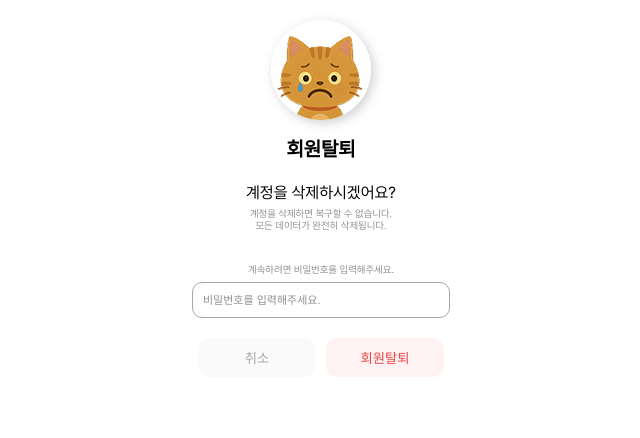
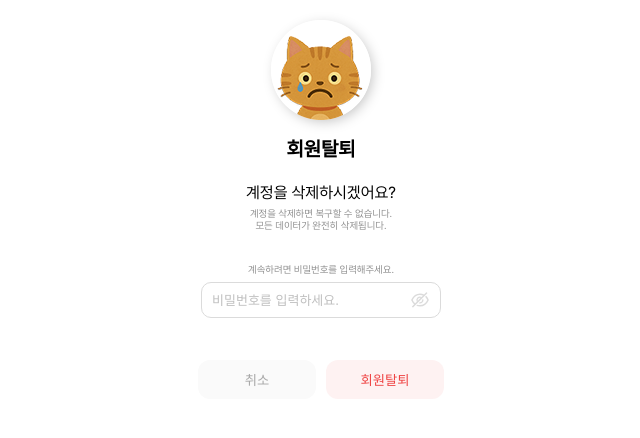
Before and after one commit to devgsheep/-mini-zoo_m, a React (Create React App) app: page /resign in a window 1280 px wide. Shown: the top 438 px of the page, without its empty margins (265-905 px from the left). Built offline with nearby package versions, Linux system fonts and the light colour scheme.

Commit message:
[docs] mail

```diff
--- /dev/null
+++ b/src/css/slider.css
@@ -0,0 +1,18 @@
+.ant-slider .ant-slider-track {
+  background-color: #1890ff; /* 원하는 색 */
+  height: 6px;
+}
+
+.ant-slider-handle {
+  border-color: #2e1a12 !important;
+  background-color: #2e1a12 !important;
+}
+
+.ant-slider-handle::after {
+  border-color: #2e1a12 !important;
+  background-color: #2e1a12 !important;
+}
+
+.ant-slider-rail {
+  background-color: #fff !important;
+}
--- a/src/pages/LoginForm.jsx
+++ b/src/pages/LoginForm.jsx
@@ -297,9 +297,9 @@ function LoginForm() {
   };
 
   // 비밀번호 모달
-  const [isPasswordFindOpen, setIsPasswordFindMoalOpen] = useState(false);
-  const openPasswordFindModal = () => setIsPasswordFindMoalOpen(true);
-  const closePasswordFindModal = () => setIsPasswordFindMoalOpen(false);
+  const [isPasswordFindOpen, setIsPasswordFindModalOpen] = useState(false);
+  const openPasswordFindModal = () => setIsPasswordFindModalOpen(true);
+  const closePasswordFindModal = () => setIsPasswordFindModalOpen(false);
 
   return (
     <Container>
@@ -391,7 +391,7 @@ function LoginForm() {
           centered
           width={286}
         >
-          <PasswordFind onClick={closePasswordFindModal} />
+          <PasswordFind onClose={closePasswordFindModal} />
         </Modal>
       </InputCheckBoxWrap>
       <Button onClick={handleClickHome}>로그인</Button>
@@ -463,7 +463,7 @@ function LoginForm() {
           </svg>
           카카오로 계속하기
         </KakaoButton>
-        <GUESTP>게스트로 탐색</GUESTP>
+        <GUESTP onClick={handleClickHome}>게스트로 탐색</GUESTP>
       </Footer>
     </Container>
   );
--- a/src/pages/Profile.jsx
+++ b/src/pages/Profile.jsx
@@ -1,7 +1,7 @@
 import styled from "@emotion/styled";
 import { Modal } from "antd";
 import { useState } from "react";
-import { Link } from "react-router-dom";
+import { Link, Navigate, useNavigate } from "react-router-dom";
 import "../css/modal.css";
 import { fonts } from "../styles/fonts";
 import Theme from "./popup/profile/Theme";
@@ -311,6 +311,11 @@ function Profile() {
   const openInfoModal = () => setIsInfoMoalOpen(true);
   const closeInfoModal = () => setIsInfoMoalOpen(false);
 
+  // 로그아웃
+  const navigate = useNavigate();
+  const handleClickReSign = () => {
+    navigate("/");
+  };
   //jsx
   return (
     <Container>
@@ -434,7 +439,7 @@ function Profile() {
             <Info onClose={closeInfoModal} />
           </Modal>
         </ButtonWrap>
-        <Logout>로그아웃</Logout>
+        <Logout onClick={handleClickReSign}>로그아웃</Logout>
       </ProfileWrap>
       <NavigationBar>
         <NavItem to="/home">
--- a/src/pages/popup/edit/ReSign.jsx
+++ b/src/pages/popup/edit/ReSign.jsx
@@ -1,7 +1,7 @@
 import styled from "@emotion/styled";
-import React from "react";
+import { Form, Input } from "antd";
+import { useNavigate } from "react-router-dom";
 import colors from "../../../styles/colors";
-import { useNavigate } from "react-router-dom";
 
 // const Container = styled.div`
 //   width: 394px;
@@ -64,6 +64,7 @@ const ResignSubText = styled.span`
   font-size: 10px;
   color: ${colors.gray[500]};
 `;
+
 const ResignSubTextBox = styled.div`
   display: flex;
   flex-direction: column;
@@ -76,29 +77,39 @@ const ResignBottomBox = styled.div`
   gap: 7px;
   margin-bottom: 20px;
 `;
-const InputWrap = styled.div`
-  position: relative;
-  display: flex;
-  align-items: center;
-  justify-content: center;
+
+const AntCustomFormItem = styled(Form.Item)`
+  width: 240px;
+  margin-bottom: 20px;
+  .ant-form-item-explain .ant-form-item-explain-error {
+    text-align: left;
+    font-size: 10px;
+  }
 `;
 
-const Input = styled.input`
-  width: 258px;
+const AntCustomInputPw = styled(Input.Password)`
+  width: 100%;
   height: 36px;
   line-height: 36px;
   border-radius: 10px;
-  border: 1px solid ${colors.gray[400]};
+  border: 1px solid ${colors.gray[200]};
   box-shadow: var(--sds-size-depth-0) var(--sds-size-depth-025)
     var(--sds-size-depth-100) var(--sds-size-depth-0) var(--sds-color-black-100);
   padding-left: 10px;
   font-size: 13px;
   color: #c2c2c2;
+  margin-bottom: 2px;
   &::placeholder {
+    font-family: "Pretendard";
     font-size: 11px;
-    color: ${colors.gray[500]};
+    color: #999;
+  }
+  .ant-input-suffix svg {
+    color: ${colors.gray[200]};
+    font-size: 18px;
   }
 `;
+
 const ResignButtonWrap = styled.div`
   display: flex;
   justify-content: space-between;
@@ -127,6 +138,13 @@ function ReSign({ onClose }) {
     navigate("/");
   };
 
+  // form 요소 저장해두고 참조하기
+  const [form] = Form.useForm();
+
+  const onFinish = values => {
+    console.log(values);
+  };
+
   return (
     // <Container>
     //    <ReSignPopUp>
@@ -146,9 +164,21 @@ function ReSign({ onClose }) {
       </ResignMiddleBox>
       <ResignBottomBox>
         <ResignSubText>계속하려면 비밀번호를 입력해주세요.</ResignSubText>
-        <InputWrap>
-          <Input type="password" placeholder="비밀번호를 입력해주세요." />
-        </InputWrap>
+
+        <Form
+          form={form}
+          layout="vertical"
+          requiredMark={false}
+          onFinish={values => onFinish(values)}
+        >
+          <AntCustomFormItem
+            name="password"
+            required={true}
+            rules={[{ required: true, message: "비밀번호는 필수요소입니다." }]}
+          >
+            <AntCustomInputPw placeholder="비밀번호를 입력하세요." />
+          </AntCustomFormItem>
+        </Form>
       </ResignBottomBox>
       <ResignButtonWrap>
         <ResignCCButton onClick={onClose}>취소</ResignCCButton>
--- a/src/pages/popup/profile/Mail.jsx
+++ b/src/pages/popup/profile/Mail.jsx
@@ -7,36 +7,39 @@ const AlertPopUpBox = styled.div`
   height: auto;
   background-color: ${colors.white};
   border-radius: 16px;
-  padding: 20px 20px 20px 20px;
+  padding: 20px 20px 17px 20px;
+  display: flex;
+  flex-direction: column;
+  justify-content: center;
+  align-items: center;
+  text-align: center;
 `;
 
-const Title = styled.p`
-  font-size: 16px;
-  font-weight: 700;
+const MailCircle = styled.div`
+  position: relative;
+  display: flex;
+  width: 37px;
+  height: 37px;
+  padding: 4px;
+  align-items: center;
+  gap: 10px;
+  border-radius: 222px;
+  background: ${colors.blue[200]};
+  margin-bottom: 10px;
+  margin-top: 10px;
+`;
+
+const Svg = styled.svg`
+  position: absolute;
+  left: 50%;
+  top: 50%;
+  transform: translateX(-50%) translateY(-45%);
 `;
 
 const Text = styled.p`
   font-size: 13px;
   font-weight: 400;
-  padding-bottom: 15px;
-`;
-
-const Input = styled.input`
-  width: 100%;
-  height: 40px;
-  line-height: 36px;
-  border-radius: 10px;
-  border: 1px solid #c6ddff;
-  box-shadow: var(--sds-size-depth-0) var(--sds-size-depth-025)
-    var(--sds-size-depth-100) var(--sds-size-depth-0) var(--sds-color-black-100);
-  padding-left: 10px;
-  font-size: 13px;
-  color: #c2c2c2;
-  margin-bottom: 15px;
-  &::placeholder {
-    font-size: 11px;
-    color: #999;
-  }
+  padding-bottom: 30px;
 `;
 
 const Button = styled.button`
@@ -58,14 +61,32 @@ const Button = styled.button`
   cursor: pointer;
 `;
 
-function Mail() {
+function Mail({ onClose }) {
   return (
     <>
       <AlertPopUpBox>
-        <Title>비밀번호 찾기</Title>
+        <MailCircle>
+          <Svg
+            xmlns="http://www.w3.org/2000/svg"
+            width="21"
+            height="17"
+            viewBox="0 0 21 17"
+            fill="none"
+          >
+            <path
+              d="M17.625 1H3.375C2.06332 1 1 2.06332 1 3.375V12.875C1 14.1867 2.06332 15.25 3.375 15.25H17.625C18.9367 15.25 20 14.1867 20 12.875V3.375C20 2.06332 18.9367 1 17.625 1Z"
+              stroke="#247CFF"
+              strokeWidth="2"
+            />
+            <path
+              d="M1 4.5625L9.43837 8.78169C9.76802 8.94641 10.1315 9.03217 10.5 9.03217C10.8685 9.03217 11.232 8.94641 11.5616 8.78169L20 4.5625"
+              stroke="#247CFF"
+              strokeWidth="2"
+            />
+          </Svg>
+        </MailCircle>
         <Text>메일로 임시비밀번호가 발송되었습니다.</Text>
-        <Input type="email" placeholder="example@email.com" />
-        <Button>확인</Button>
+        <Button onClick={onClose}>확인</Button>
       </AlertPopUpBox>
     </>
   );
--- a/src/pages/popup/profile/PasswordFind.jsx
+++ b/src/pages/popup/profile/PasswordFind.jsx
@@ -1,6 +1,8 @@
-import React from "react";
+import styled from "@emotion/styled";
+import { Form, Input, Modal } from "antd";
+import { useState } from "react";
 import colors from "../../../styles/colors";
-import styled from "@emotion/styled";
+import Mail from "./Mail";
 
 const AlertPopUpBox = styled.div`
   width: 286px;
@@ -18,22 +20,34 @@ const Title = styled.p`
 const Text = styled.p`
   font-size: 13px;
   font-weight: 400;
-  padding-bottom: 15px;
+  padding-bottom: 10px;
 `;
 
-const Input = styled.input`
+const AntCustomFormItem = styled(Form.Item)`
+  margin-bottom: 20px;
+  .ant-form-item-explain .ant-form-item-explain-error {
+    text-align: left;
+    font-size: 10px;
+  }
+  .ant-form-item-label {
+    margin-bottom: -5px !important; // 이 줄이 인풋과 라벨 사이 여백에 영향 가능
+  }
+`;
+
+const AntCustomInput = styled(Input)`
   width: 100%;
-  height: 40px;
+  height: 36px;
   line-height: 36px;
   border-radius: 10px;
-  border: 1px solid #c6ddff;
+  border: 1px solid ${colors.gray[200]};
   box-shadow: var(--sds-size-depth-0) var(--sds-size-depth-025)
     var(--sds-size-depth-100) var(--sds-size-depth-0) var(--sds-color-black-100);
   padding-left: 10px;
   font-size: 13px;
-  color: #c2c2c2;
-  margin-bottom: 15px;
+  color: ${colors.black};
+  margin-bottom: 2px;
   &::placeholder {
+    font-family: "Pretendard";
     font-size: 11px;
     color: #999;
   }
@@ -58,14 +72,73 @@ const Button = styled.button`
   cursor: pointer;
 `;
 
-function PasswordFind() {
+function PasswordFind({ onClose }) {
+  // form 요소 저장해두고 참조하기
+  const [form] = Form.useForm();
+  const [isMailOpen, setIsMailModalOpen] = useState(false);
+
+  const onFinish = values => {
+    console.log(values);
+    // PasswordFind 모달 열기
+    onClose();
+    // 메일전송 모달 열기
+    openMailModal(true);
+  };
+
+  // 메일 전송 모달
+  const openMailModal = () => setIsMailModalOpen(true);
+  const closeMailModal = () => setIsMailModalOpen(false);
   return (
     <>
       <AlertPopUpBox>
         <Title>비밀번호 찾기</Title>
         <Text>가입 시 등록한 이메일 주소를 입력하세요.</Text>
-        <Input type="email" placeholder="example@email.com" />
-        <Button>확인</Button>
+
+        <Form
+          form={form}
+          layout="vertical"
+          requiredMark={false}
+          onFinish={values => onFinish(values)}
+        >
+          <AntCustomFormItem
+            name="email"
+            required={true}
+            rules={[
+              { required: true, message: "이메일은 필수요소입니다." },
+              { type: "email", message: "이메일 형식에 맞지않습니다." },
+            ]}
+            label={
+              <div
+                style={{
+                  display: "flex",
+                  alignItems: "center",
+                  gap: "2px",
+                  marginBottom: "0px",
+                }}
+              >
+                <span style={{ fontSize: "13px", color: "#5c5c5c" }}>
+                  이메일
+                </span>
+                <span style={{ color: "red" }}>*</span>
+              </div>
+            }
+          >
+            <AntCustomInput placeholder="example@email.com" />
+          </AntCustomFormItem>
+        </Form>
+        <Button type="primary" onClick={() => form.submit()}>
+          확인
+        </Button>
+        <Modal
+          open={isMailOpen}
+          onCancel={closeMailModal}
+          footer={null}
+          closable={false}
+          centered
+          width={286}
+        >
+          <Mail onClose={closeMailModal} />
+        </Modal>
       </AlertPopUpBox>
     </>
   );
```
Also changed, not shown: src/pages/Today.jsx (+5 -4 lines).
